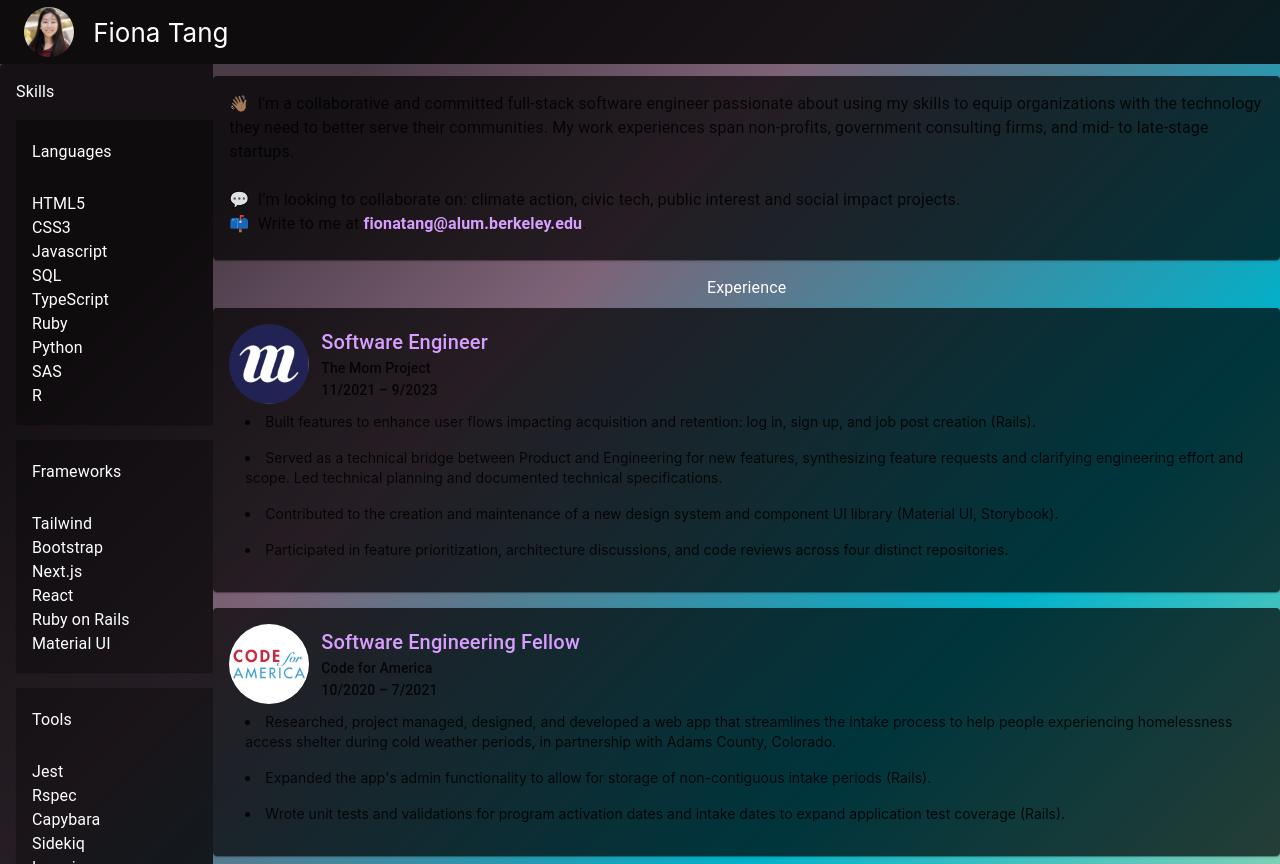
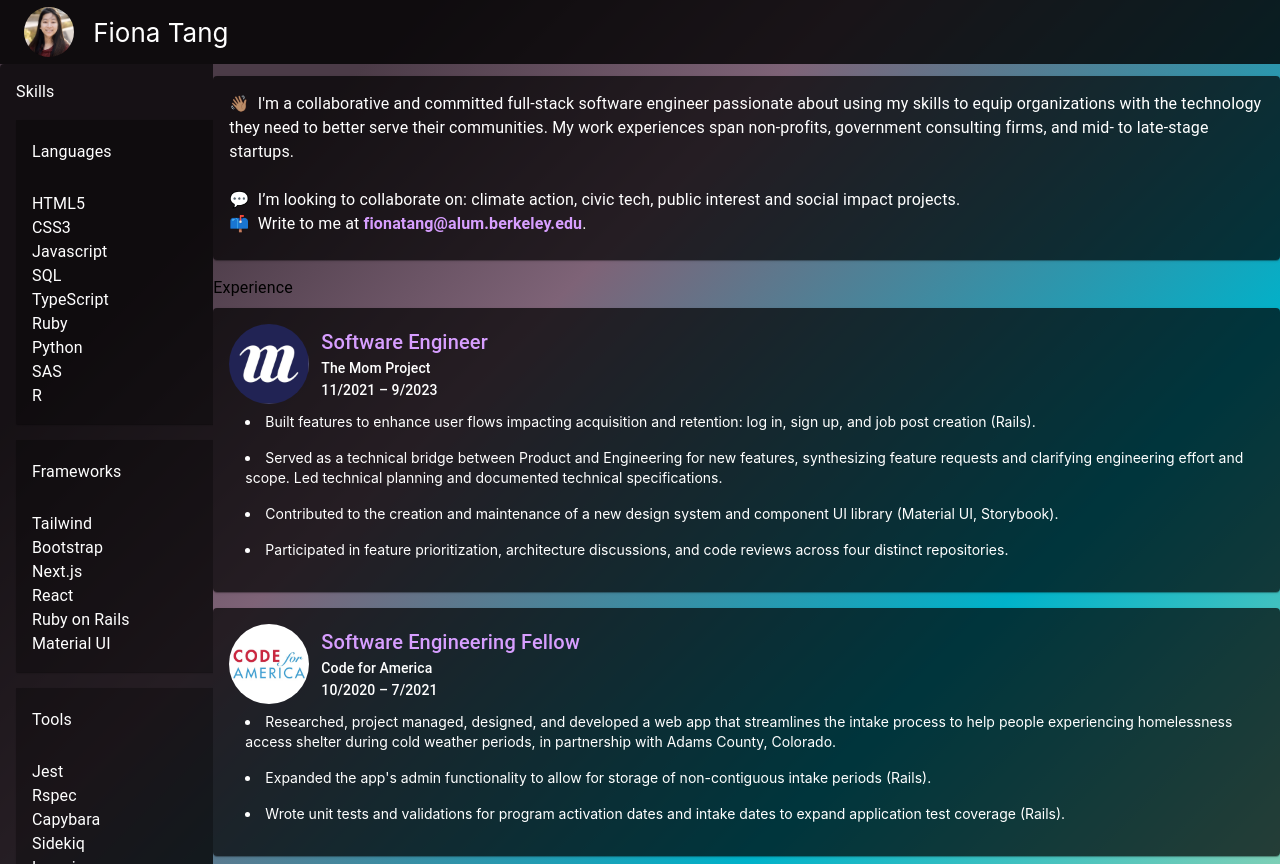
Before and after one commit to fionatagious/fiona.works, a Next.js app: page /resume in a window 1280 px wide. Built offline with nearby package versions, Linux system fonts and the light colour scheme.

Commit message:
refactor with tailwind

```diff
--- a/pages/resume/aclu.js
+++ b/pages/resume/aclu.js
@@ -13,8 +13,9 @@ export default function ACLUCard() {
         minWidth: 275,
         maxWidth: 1200,
         backgroundColor: "hsla(0, 100%, 0%, 0.7)",
+        color: "white",
       }}
-      className="text-white my-2"
+      className="my-2"
     >
       <CardContent>
         <Grid container sx={{ display: "flex" }}>
--- a/pages/resume/acumen.js
+++ b/pages/resume/acumen.js
@@ -14,8 +14,9 @@ export default function AcumenCard() {
         minWidth: 275,
         maxWidth: 1200,
         backgroundColor: "hsla(0, 100%, 0%, 0.7)",
+        color: "white",
       }}
-      className="text-white my-2"
+      className=" my-2"
     >
       <CardContent>
         <Grid container sx={{ display: "flex" }}>
--- a/pages/resume/cfa.js
+++ b/pages/resume/cfa.js
@@ -14,8 +14,9 @@ export default function CFACard() {
         minWidth: 275,
         maxWidth: 1200,
         backgroundColor: "hsla(0, 100%, 0%, 0.7)",
+        color: "white",
       }}
-      className="text-white my-2"
+      className=" my-2"
     >
       <CardContent>
         <Grid container sx={{ display: "flex" }}>
--- a/pages/resume/cm.js
+++ b/pages/resume/cm.js
@@ -13,8 +13,9 @@ export default function CMCard() {
         minWidth: 275,
         maxWidth: 1200,
         backgroundColor: "hsla(0, 100%, 0%, 0.7)",
+        color: "white",
       }}
-      className="text-white my-2"
+      className=" my-2"
     >
       <CardContent>
         <Grid container sx={{ display: "flex" }}>
--- a/pages/resume/education.js
+++ b/pages/resume/education.js
@@ -13,8 +13,9 @@ export default function Education() {
         minWidth: 275,
         maxWidth: 1200,
         backgroundColor: "hsla(0, 100%, 0%, 0.7)",
+        color: "white",
       }}
-      className="text-white mt-2 mb-3"
+      className=" mt-2 mb-3"
     >
       <CardContent>
         <Grid container sx={{ display: "flex" }}>
--- a/pages/resume/index.js
+++ b/pages/resume/index.js
@@ -60,17 +60,17 @@ export default function Resume() {
           <Grid
             container
             xs={10}
-            className="grid justify-center max-h-screen pb-3 text-white overflow-auto"
+            className="grid justify-center max-h-screen pb-3  overflow-auto"
           >
             <Grid item>
-              <Overview className="mt-3" />
+              <Overview className="min-h-full mt-3" />
             </Grid>
+
             <Grid item>
               <Typography className="text-xl mt-2 pt-2">Experience</Typography>
-            </Grid>
-            <Grid item>
               <TMPCard className="min-h-full" />
             </Grid>
+
             <Grid item>
               <CFACard className="min-h-full" />
             </Grid>
@@ -93,7 +93,6 @@ export default function Resume() {
 
             <Grid item>
               <Typography className="text-xl mt-2 pt-2">Education</Typography>
-
               <Education />
             </Grid>
 
--- a/pages/resume/overview.js
+++ b/pages/resume/overview.js
@@ -12,11 +12,12 @@ export default function Overview() {
           minWidth: 275,
           maxWidth: 1200,
           backgroundColor: "hsla(0, 100%, 0%, 0.7)",
+          color: "white",
         }}
-        className="text-white mt-3 mb-2"
+        className="mt-3 mb-2"
       >
         <CardContent className="d-flex pb-6">
-          <Typography className="text-sm">
+          <Typography className="text-sm ">
             👋🏽&nbsp;&nbsp;I&apos;m a collaborative and committed full-stack
             software engineer passionate about using my skills to equip
             organizations with the technology they need to better serve their
--- a/pages/resume/skills.js
+++ b/pages/resume/skills.js
@@ -10,6 +10,7 @@ export default function Skills() {
         minWidth: 275,
         maxWidth: 1200,
         backgroundColor: "hsla(0, 100%, 0%, 0.7)",
+        color: "white",
       }}
     >
       <CardContent>
--- a/pages/resume/tmp.js
+++ b/pages/resume/tmp.js
@@ -13,8 +13,9 @@ export default function TMPCard() {
         minWidth: 275,
         maxWidth: 1200,
         backgroundColor: "hsla(0, 100%, 0%, 0.7)",
+        color: "white",
       }}
-      className="text-white my-2"
+      className=" my-2"
     >
       <CardContent>
         <Grid container sx={{ display: "flex" }}>
--- a/pages/resume/uber.js
+++ b/pages/resume/uber.js
@@ -14,8 +14,9 @@ export default function UberCard() {
         minWidth: 275,
         maxWidth: 1200,
         backgroundColor: "hsla(0, 100%, 0%, 0.7)",
+        color: "white",
       }}
-      className="text-white my-2"
+      className=" my-2"
     >
       <CardContent>
         <Grid container sx={{ display: "flex" }}>
@@ -42,7 +43,7 @@ export default function UberCard() {
           </Grid>
         </Grid>
         <Grid container sx={{ display: "flex" }}>
-          <Grid item className="text-sm mt-2">
+          <Grid item className="text-sm  mt-2">
             <ListItem sx={{ display: "list-item" }}>
               Wrote advanced queries to build dashboard on growth KPIs, such as
               retention and average revenue per user (SQL).
```
